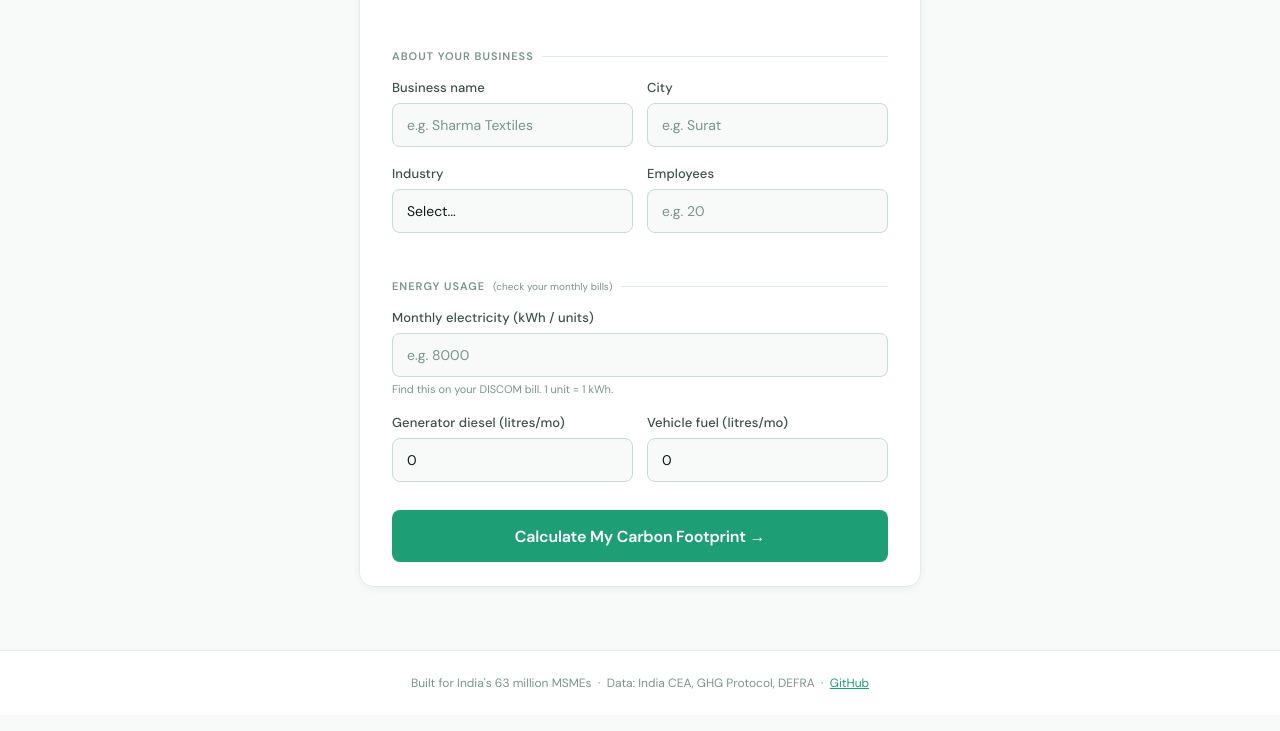
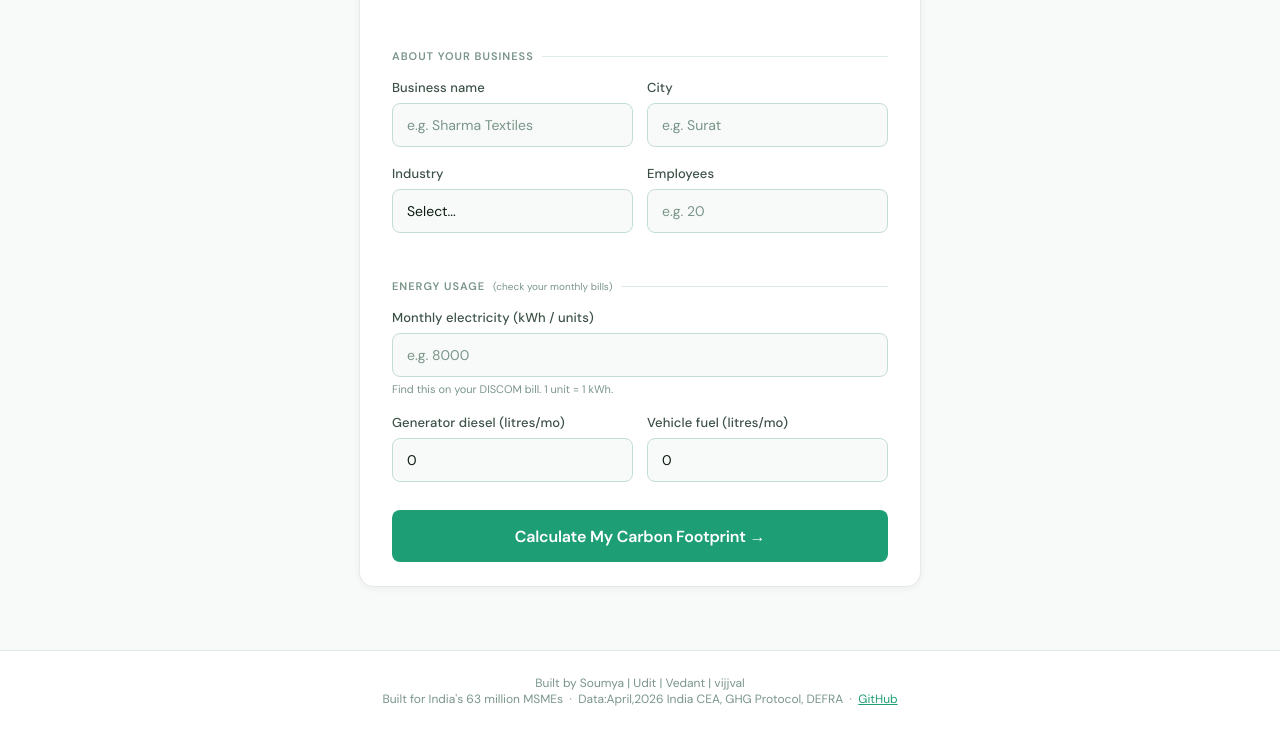
Before and after one commit to soumyax007/Riptide_Carbon-Lens, a plain HTML site: page carbon-lens.html in a window 1280 px wide. Shown: the part 249-980 px from the top of the page. Drawn offline with Linux system fonts and the light colour scheme.

Commit message:
Revise footer with authors and updated data details
Updated footer to include authors and revised data information.

```diff
--- a/carbon-lens.html
+++ b/carbon-lens.html
@@ -697,8 +697,8 @@ footer {
 </main>
 
 <footer>
-  Built for India's 63 million MSMEs &nbsp;·&nbsp; Data: India CEA, GHG Protocol, DEFRA
-  &nbsp;·&nbsp; <a href="https://github.com" target="_blank" style="color:var(--g);">GitHub</a>
+  Built by Soumya | Udit | Vedant | vijjval <br>Built for India's 63 million MSMEs &nbsp;·&nbsp; Data:April,2026 India CEA, GHG Protocol, DEFRA
+  &nbsp;·&nbsp; <a href="https://github.com/soumyax007/Riptide_Carbon-Lens" target="_blank" style="color:var(--g);">GitHub</a>
 </footer>
 
 <script>
```
